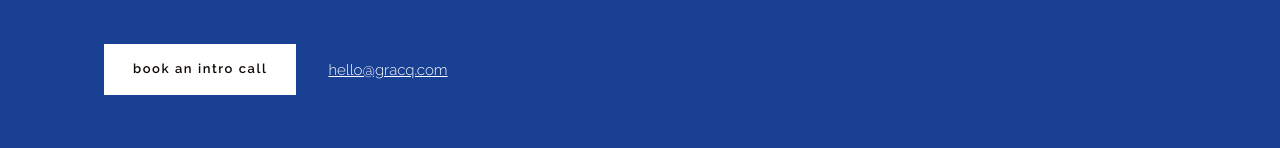
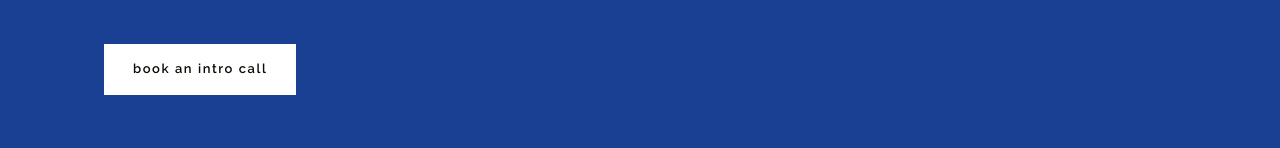
Before and after one commit to LeChiffr3/gracq, a plain HTML site: page index.html in a window 1280 px wide. Shown: the part 4103-4251 px from the top of the page. Drawn offline with Linux system fonts and the light colour scheme.

Commit message:
Update index.html

```diff
--- a/index.html
+++ b/index.html
@@ -318,8 +318,7 @@
       <h2>tell us about your <b>growth targets</b></h2>
       <div class="contact-cta">
         <!-- Point this at your Calendly/Cal.com link, or confirm the email address -->
-        <a class="btn light" href="mailto:hello@gracq.com?subject=Intro%20call%20%E2%80%94%20GRACQ">book an intro call</a>
-        <p class="alt"><a href="mailto:hello@gracq.com">hello@gracq.com</a></p>
+        <a class="btn light" href="https://calendar.app.google/947vGv2AyxxbB3sC6">book an intro call</a>
       </div>
     </div>
   </div>
```
